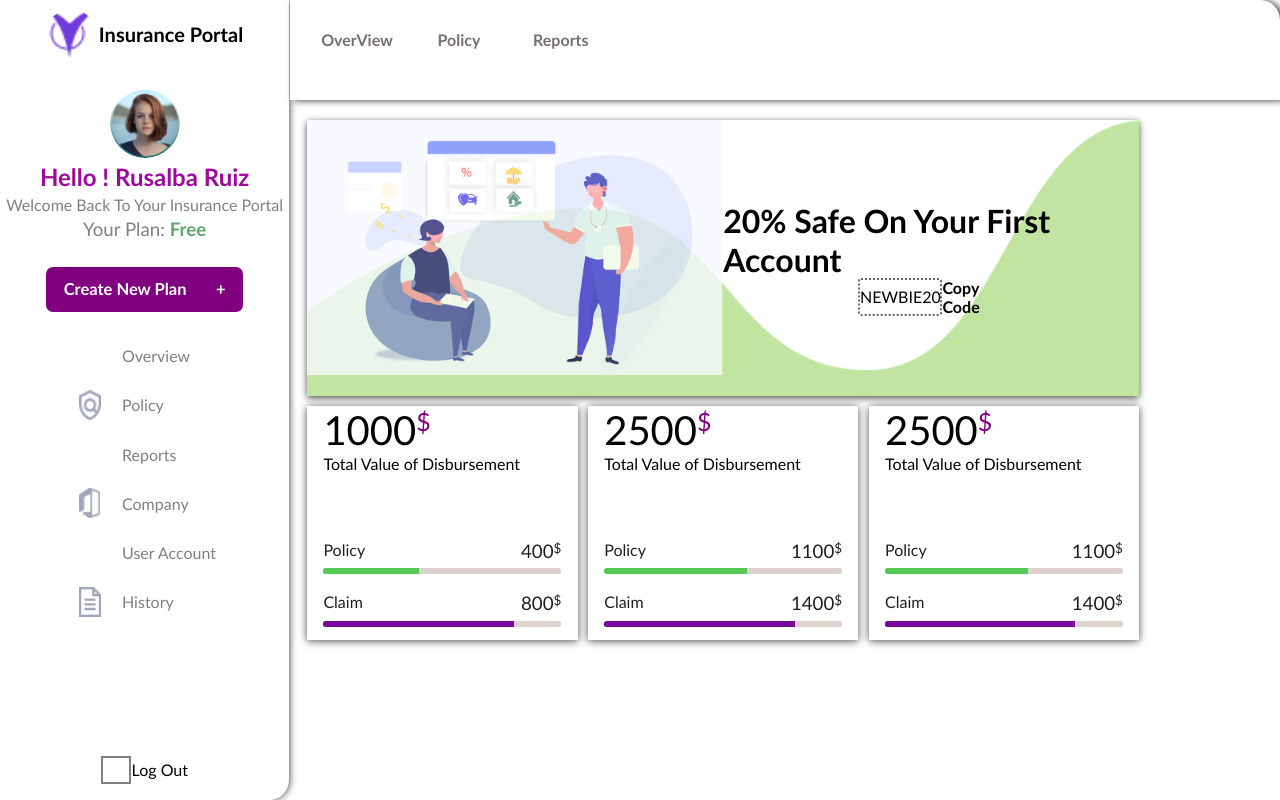
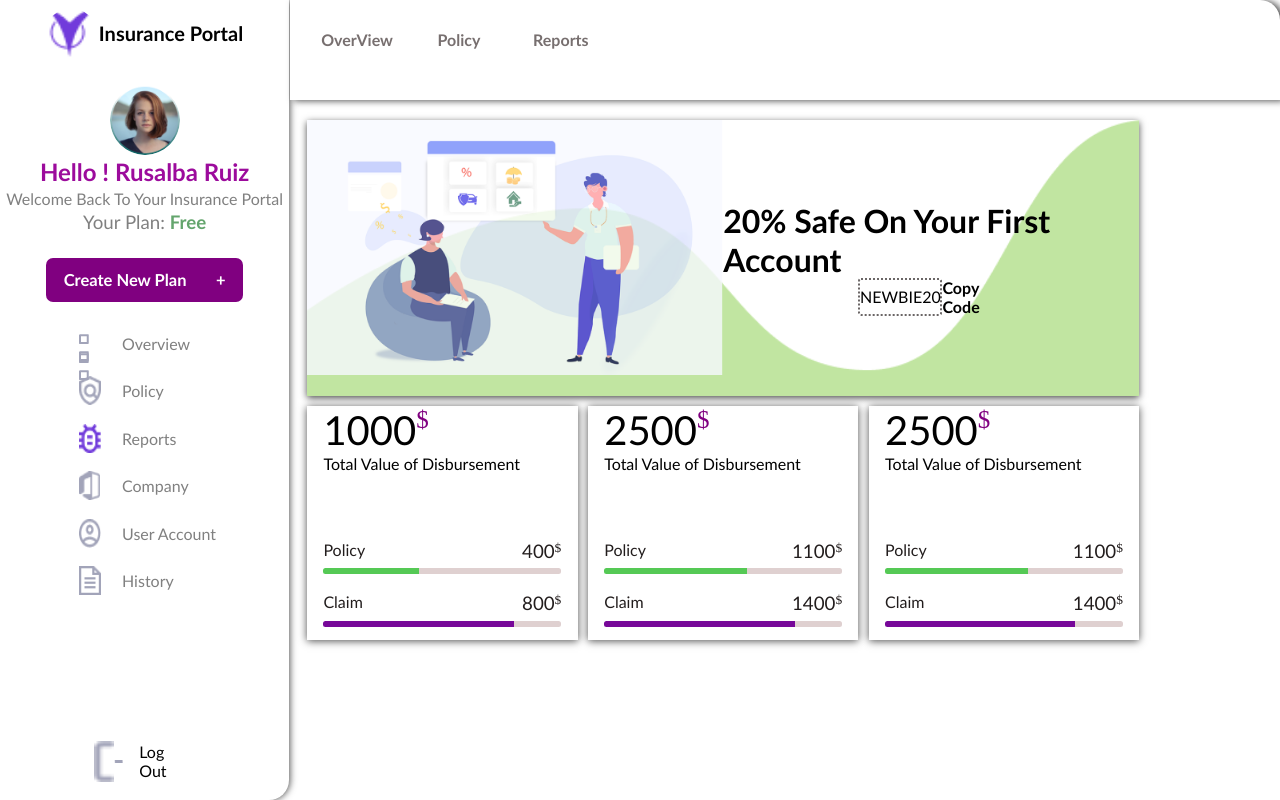
Before and after one commit to DivineDomokuma10/insurance, a plain HTML site: page docs/index.html in a window 1280 px wide. Drawn offline with Linux system fonts and the light colour scheme.

Commit message:
third commit

```diff
--- a/docs/index.html
+++ b/docs/index.html
@@ -26,20 +26,32 @@
             </div>
             <ul>
                 <li>
-                    <span class="icon"></span>
+                    <div id="overview" class="icon">
+                        <span>
+                            <img src="./ImageSrc/Overview.png" alt="">
+                            <img src="./ImageSrc/Overview.png" alt="">
+                        </span>
+                        <span>
+                            <img src="./ImageSrc/Overview.png" alt="">
+                            <img src="./ImageSrc/Overview.png" alt="">
+                        </span>
+                    </div>
                     <a href="">Overview</a>
                 </li>
                 <li>
                     <img src="./ImageSrc/policy.png" alt="policy icon" class="icon">
                     <a href="">Policy</a>
                 </li>
-                <li><span class="icon"></span><a href="">Reports</a></li>
+                <li>
+                    <img src="./ImageSrc/report.png" alt="" class="icon">
+                    <a href="">Reports</a>
+                </li>
                 <li>
                     <img src="./ImageSrc/company.png" alt="company icon" class="icon">
                     <a href="">Company</a>
                 </li>
                 <li>
-                    <span class="icon"></span>
+                    <img src="./ImageSrc/UserProfile.png" class="icon">
                     <a href="">User Account</a>
                 </li>
                 <li>
@@ -48,7 +60,12 @@
                 </li>
             </ul>
         </aside>
-        <footer><span></span> Log Out</footer>
+        <footer>
+            <button>
+                <img src="./ImageSrc/Logout1.png" alt="" id="footer-img1">
+                <img src="./ImageSrc/logout2.png" alt="" id="footer-img2">
+            </button> Log Out
+        </footer>
     </nav>
     <nav id="navX">
         <header>
@@ -78,14 +95,14 @@
         <div id="div2">
             <div class="div2-divs">
                 <div class="first-subdiv">
-                    <h1>1000<span class="main-dollar">$</span></h1>
+                    <h1>1000<span class="main-dollar dollar">$</span></h1>
                     <p class="total-text">Total Value of Disbursement</p>
                 </div>
                 <div class="policy-claim-div">
                     <div class="other-subdiv policy-div">
                         <div class="policy">
                             <p>Policy</p>
-                            <h3>400<span class="small-dollar">$</span></h3>
+                            <h3>400<span class="small-dollar dollar">$</span></h3>
                         </div>
                         <div class="loading-div">
                             <span class="load load1"></span>
@@ -98,7 +115,7 @@
                     <div class="other-subdiv claim-div">
                         <div class="claim">
                             <p>Claim</p>
-                            <h3>800<span class="small-dollar">$</span></h3>
+                            <h3>800<span class="small-dollar dollar">$</span></h3>
                         </div>
                         <div class="loading-div">
                             <span class="load claim-load1"></span>
@@ -112,14 +129,14 @@
             </div>
             <div class="div2-divs">
                 <div class="first-subdiv">
-                    <h1>2500<span class="main-dollar">$</span></h1>
+                    <h1>2500<span class="main-dollar dollar">$</span></h1>
                     <p class="total-text">Total Value of Disbursement</p>
                 </div>
                 <div class="policy-claim-div">
                     <div class="other-subdiv policy-div">
                         <div class="policy">
                             <p>Policy</p>
-                            <h3>1100<span class="small-dollar">$</span></h3>
+                            <h3>1100<span class="small-dollar dollar">$</span></h3>
                         </div>
                         <div class="loading-div">
                             <span class="load load1"></span>
@@ -132,7 +149,7 @@
                     <div class="other-subdiv claim-div">
                         <div class="claim">
                             <p>Claim</p>
-                            <h3>1400<span class="small-dollar">$</span></h3>
+                            <h3>1400<span class="small-dollar dollar">$</span></h3>
                         </div>
                         <div class="loading-div">
                             <span class="load claim-load1"></span>
@@ -146,14 +163,14 @@
             </div>
             <div class="div2-divs">
                 <div class="first-subdiv">
-                    <h1>2500<span class="main-dollar">$</span></h1>
+                    <h1>2500<span class="main-dollar dollar">$</span></h1>
                     <p class="total-text">Total Value of Disbursement</p>
                 </div>
                 <div class="policy-claim-div">
                     <div class="other-subdiv policy-div">
                         <div class="policy">
                             <p>Policy</p>
-                            <h3>1100<span class="small-dollar">$</span></h3>
+                            <h3>1100<span class="small-dollar dollar">$</span></h3>
                         </div>
                         <div class="loading-div">
                             <span class="load load1"></span>
@@ -166,7 +183,7 @@
                     <div class="other-subdiv claim-div">
                         <div class="claim">
                             <p>Claim</p>
-                            <h3>1400<span class="small-dollar">$</span></h3>
+                            <h3>1400<span class="small-dollar dollar">$</span></h3>
                         </div>
                         <div class="loading-div">
                             <span class="load claim-load1"></span>
--- a/docs/mobile.css
+++ b/docs/mobile.css
@@ -1,8 +1,15 @@
 @media(orientation: portrait){
+    body{
+        height: 110vh;
+        width: 100%;
+    }
     #navX{
         width: 100%;
         height: 7%;
         margin-left: 0%;
+        position: fixed;
+        top: 0;
+        z-index: 2;
         justify-content: space-between;
         border-top-right-radius: 0%;
 
@@ -36,8 +43,9 @@
     #navY{
         background:white;
         width: 0%;
-        position: absolute;
-        z-index: 2;
+        height: 100%;
+        position: fixed;
+        z-index: 3;
         border-top-right-radius: 20px;
         overflow-x: hidden;
         transition: 0.3s
@@ -46,17 +54,28 @@
         width: 55%;
         height: 18%;
     }
+    #overview{
+        display: flex;
+        justify-content: space-between;
+        flex-direction: column;
+        height: 80%;
+    }
+    #overview span{
+        display: flex;
+        justify-content: space-between;
+        width: 100%;
+        height: 45%;
+    }
     aside ul li .icon{
         width: 8%;
         height:75%;
     }
     main{
-        position: fixed;
         width: 100%;
         height: 95%;
-        /* background: gray; */
         left: 2%;
         top: 12%;
+        z-index: 1;
     }
     #div1{
         height: 48%;
@@ -78,18 +97,17 @@
         margin-top: 3%;
         width: 100%;
         height: 55%;
-        /* background: powderblue; */
         display: flex;
         flex-direction: column;
     }
     .div2-divs{
-        width: 100%;
+        width: 80%;
         height: 55%;
-        /* background: red; */
         display: flex;
         flex-direction: column;
         justify-content: space-between;
         align-items: center;
+        margin: 0 auto;
         margin-top: 5%;
         box-shadow: 0px 1px 8px rgba(0, 0, 0, 0.7);
     }
--- a/docs/style.css
+++ b/docs/style.css
@@ -5,6 +5,9 @@
     text-decoration: none;
     font-family: calibri;
 
+}
+.dollar{
+    font-family: 'Times New Roman';
 }
 body{
     width: 100vw;
@@ -105,8 +108,15 @@ aside ul li{
     display: flex;
     align-items: center;
 }
-aside ul li:hover .icon{
-    background: purple  ;
+#overview{
+    display: flex;
+    justify-content: space-between;
+    flex-direction: column;
+    height: 80%;
+}
+#overview span{
+    width: 100%;
+    height: 45%;
 }
 aside ul li .icon{
     width: 13%;
@@ -125,17 +135,28 @@ aside ul li a:hover aside ul li span{
     background: gray;
 }
 footer{
-    width: 30%;
-    height: 5%;
+    width: 35%;
+    height: 10%;
     margin: 0 auto;
     display: flex;
     justify-content: space-between;
     align-items: center;
 }
-footer span{
-    width: 30%;
-    height: 59%;
-    border: 2px solid gray;
+footer button{
+    width: 45%;
+    height: 60%;
+    display: flex;
+    align-items: center;
+    background: none;
+    border: none;
+}
+#footer-img1{
+    width: 45%;
+    height:90%;
+}
+#footer-img2{
+    width: 20%;
+    height: 7%;
 }
 #navX{
     width: 77.4%;
```
Also changed, not shown: docs/ImageSrc/Logout1.png (added), docs/ImageSrc/Overview.png (added), docs/ImageSrc/UserProfile.png (added), docs/ImageSrc/logout2.png (added), docs/ImageSrc/report.png (added).
